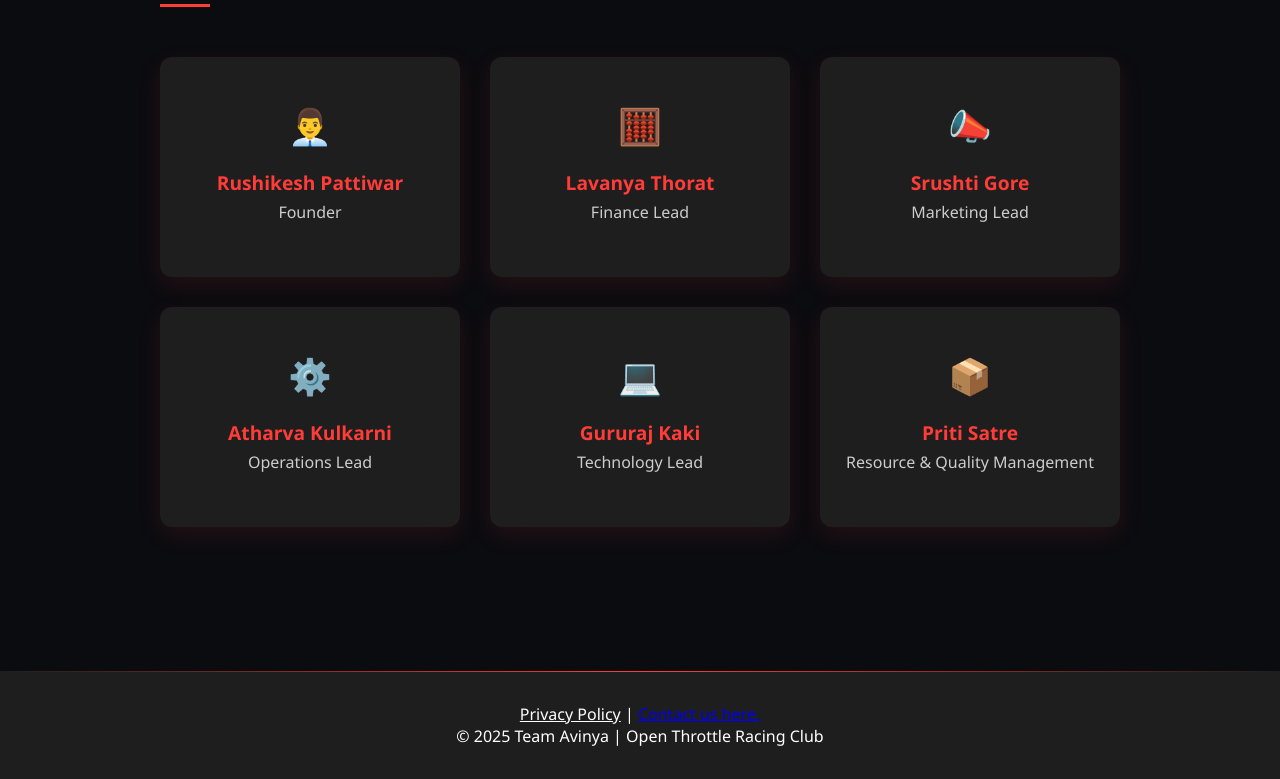
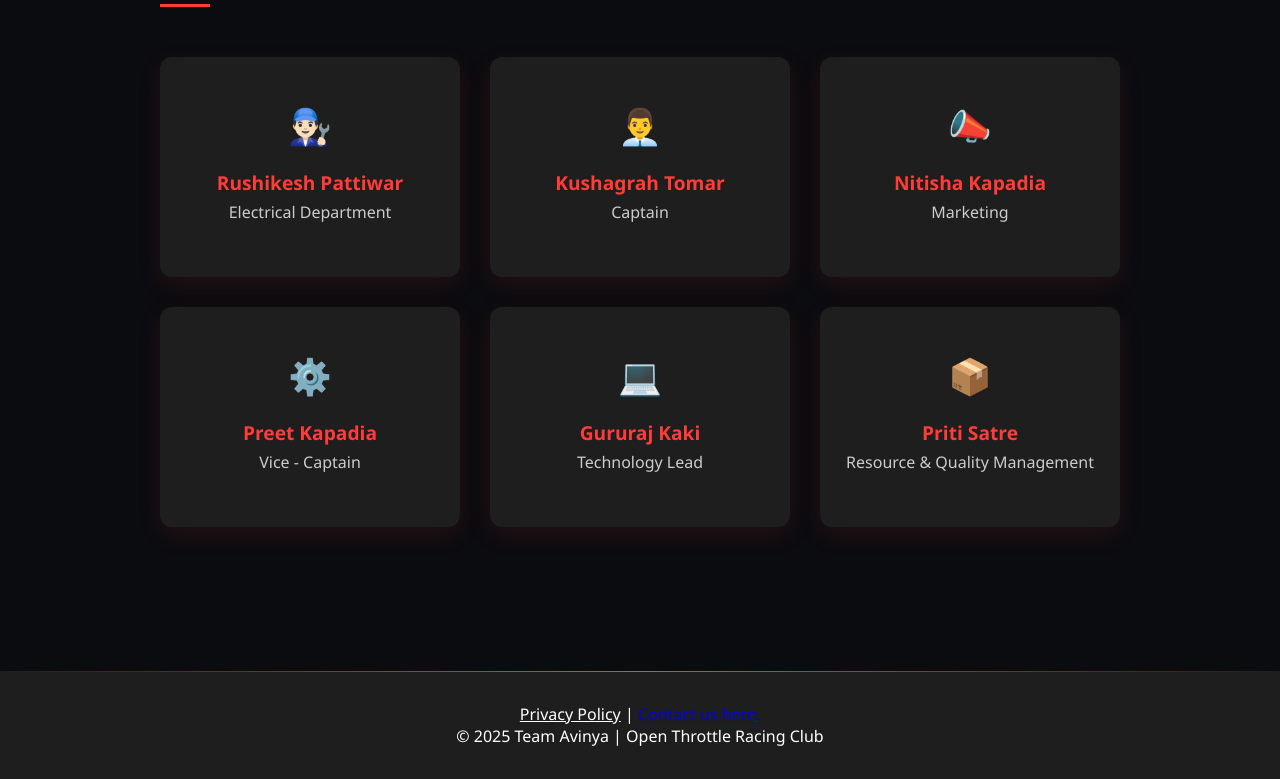
Before and after one commit to Rushikesh5102/Team_Avinya_Racing, a plain HTML site: page about.html in a window 1280 px wide. Shown: the part 4304-5083 px from the top of the page. Drawn offline with nearby package versions, Linux system fonts and the light colour scheme; files whose address does not match are found by name.

Commit message:
Update something

```diff
--- a/about.html
+++ b/about.html
@@ -132,9 +132,9 @@
     <div class="team-grid">
       <div class="team-card" data-aos="zoom-in">
         <div class="team-card-front">
-          <span class="team-icon">👨‍💼</span>
+          <span class="team-icon">👨🏻‍🔧</span>
           <h3>Rushikesh Pattiwar</h3>
-          <p>Founder</p>
+          <p>Electrical Department</p>
         </div>
         <div class="team-card-back">
           <div class="team-bio">Mechanical engineering enthusiast with a knack for leadership and innovation. <em>"Every challenge is an opportunity to grow."</em></div>
@@ -148,9 +148,9 @@
       </div>
       <div class="team-card" data-aos="zoom-in">
         <div class="team-card-front">
-          <span class="team-icon">🧮</span>
-          <h3>Lavanya Thorat</h3>
-          <p>Finance Lead</p>
+          <span class="team-icon">👨‍💼</span>
+          <h3>Kushagrah Tomar</h3>
+          <p>Captain</p>
         </div>
         <div class="team-card-back">
           <div class="team-bio">Business strategist and numbers wizard. <em>"Precision in planning, passion in execution."</em></div>
@@ -165,8 +165,8 @@
       <div class="team-card" data-aos="zoom-in">
         <div class="team-card-front">
           <span class="team-icon">📣</span>
-          <h3>Srushti Gore</h3>
-          <p>Marketing Lead</p>
+          <h3>Nitisha Kapadia</h3>
+          <p>Marketing</p>
         </div>
         <div class="team-card-back">
           <div class="team-bio">Creative communicator and outreach expert. <em>"Let's make some noise for innovation!"</em></div>
@@ -181,8 +181,8 @@
       <div class="team-card" data-aos="zoom-in">
         <div class="team-card-front">
           <span class="team-icon">⚙️</span>
-          <h3>Atharva Kulkarni</h3>
-          <p>Operations Lead</p>
+          <h3>Preet Kapadia</h3>
+          <p>Vice - Captain</p>
         </div>
         <div class="team-card-back">
           <div class="team-bio">Logistics and process optimization specialist. <em>"Smooth operations, smooth ride."</em></div>
```
